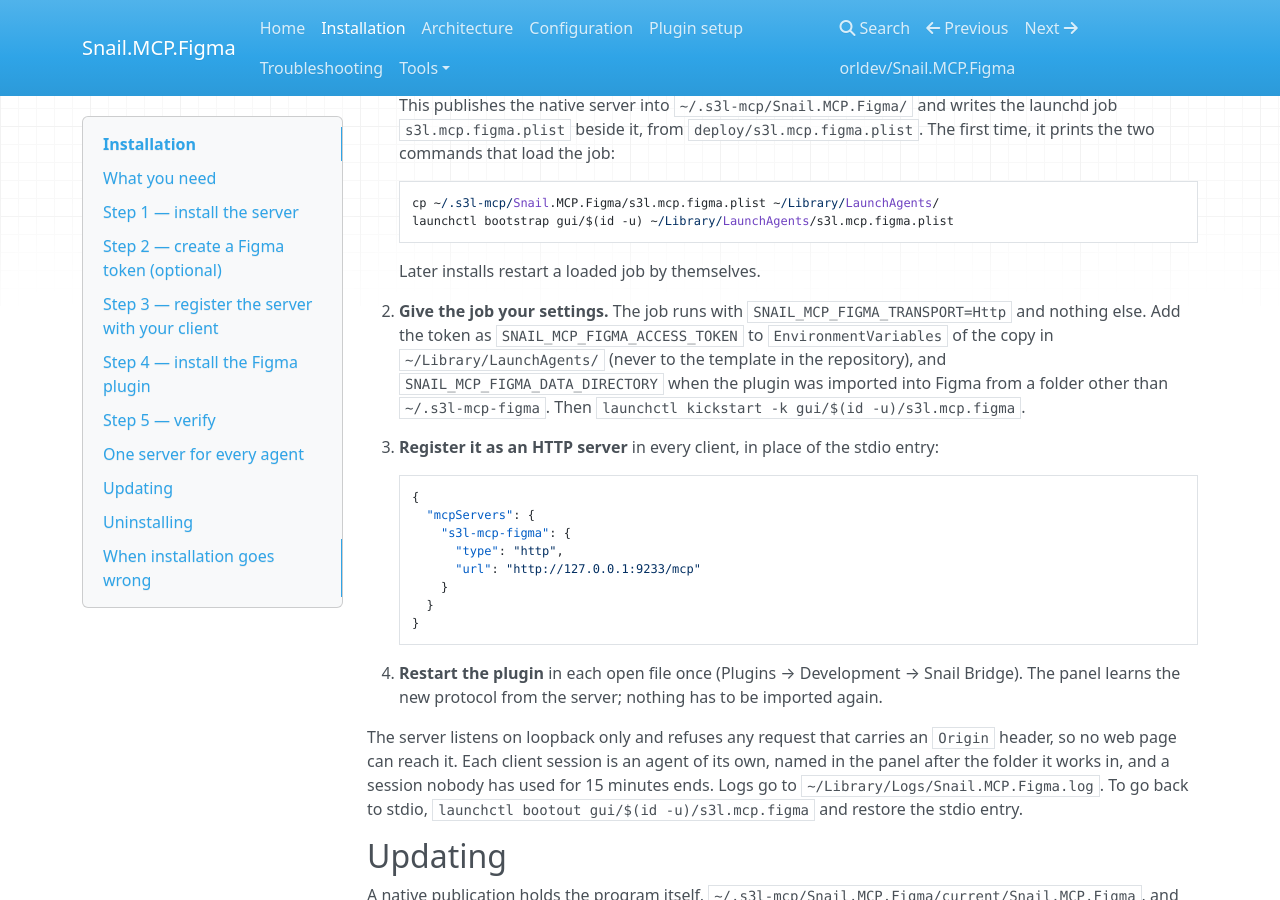
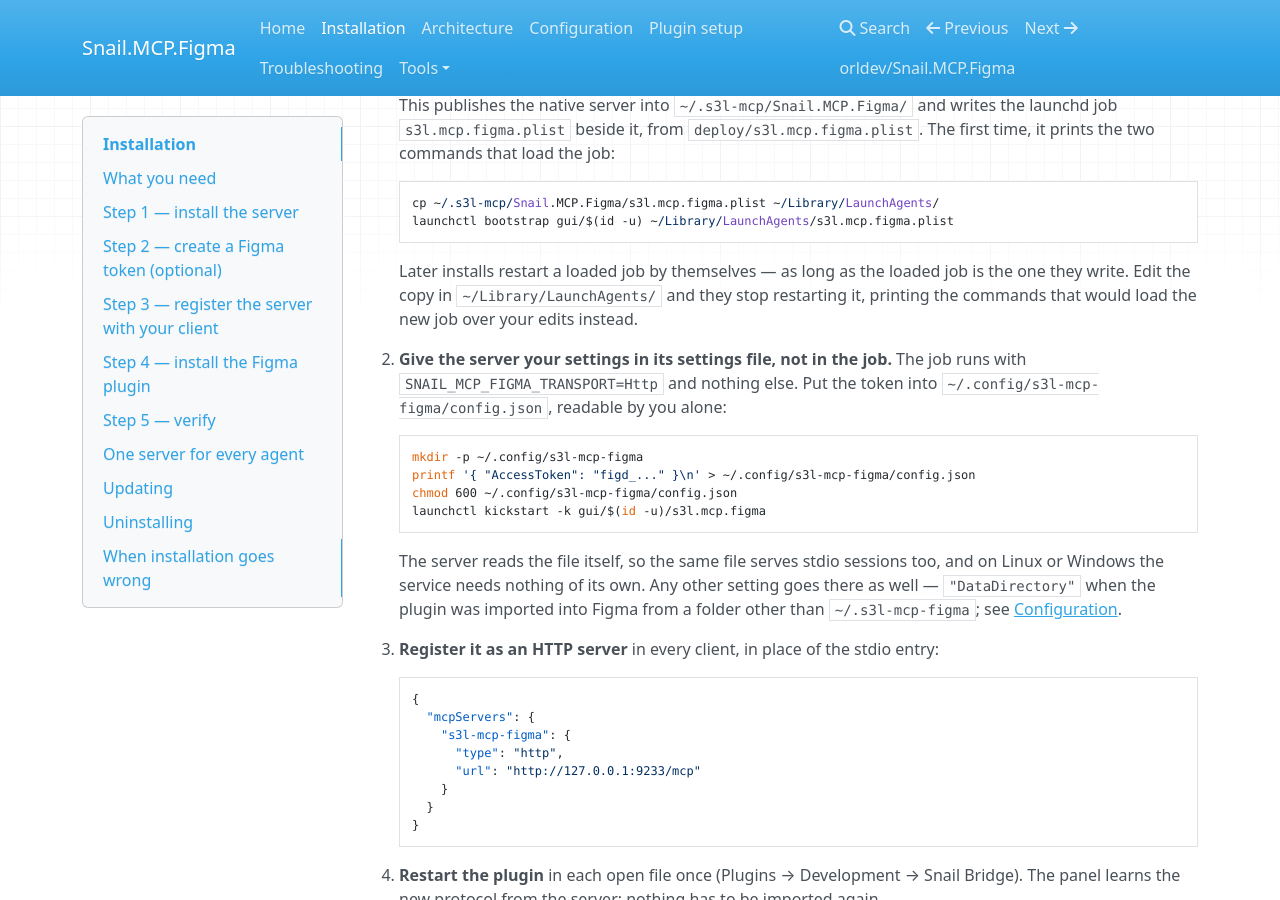
Before and after one commit to orldev/Snail.MCP.Figma, an MkDocs documentation site: the page built from docs/content/installation.md, in a window 1280 px wide and 900 px high, scrolled down 5341 px. Built offline with MkDocs 1.6.1, drawn with Linux system fonts in a browser that asks for light colours; nearby versions of some CDN libraries.

Commit message:
docs: the token lives in the settings file, not the launchd job

````diff
--- a/docs/content/installation.md
+++ b/docs/content/installation.md
@@ -230,12 +230,24 @@
     launchctl bootstrap gui/$(id -u) ~/Library/LaunchAgents/s3l.mcp.figma.plist
     ```
 
-    Later installs restart a loaded job by themselves.
+    Later installs restart a loaded job by themselves — as long as the loaded job is the one they write. Edit the
+    copy in `~/Library/LaunchAgents/` and they stop restarting it, printing the commands that would load the new
+    job over your edits instead.
 
-2. **Give the job your settings.** The job runs with `SNAIL_MCP_FIGMA_TRANSPORT=Http` and nothing else. Add the
-   token as `SNAIL_MCP_FIGMA_ACCESS_TOKEN` to `EnvironmentVariables` of the copy in `~/Library/LaunchAgents/` (never
-   to the template in the repository), and `SNAIL_MCP_FIGMA_DATA_DIRECTORY` when the plugin was imported into Figma
-   from a folder other than `~/.s3l-mcp-figma`. Then `launchctl kickstart -k gui/$(id -u)/s3l.mcp.figma`.
+2. **Give the server your settings in its settings file, not in the job.** The job runs with
+   `SNAIL_MCP_FIGMA_TRANSPORT=Http` and nothing else. Put the token into `~/.config/s3l-mcp-figma/config.json`,
+   readable by you alone:
+
+    ```bash
+    mkdir -p ~/.config/s3l-mcp-figma
+    printf '{ "AccessToken": "figd_..." }\n' > ~/.config/s3l-mcp-figma/config.json
+    chmod 600 ~/.config/s3l-mcp-figma/config.json
+    launchctl kickstart -k gui/$(id -u)/s3l.mcp.figma
+    ```
+
+    The server reads the file itself, so the same file serves stdio sessions too, and on Linux or Windows the service
+    needs nothing of its own. Any other setting goes there as well — `"DataDirectory"` when the plugin was imported
+    into Figma from a folder other than `~/.s3l-mcp-figma`; see [Configuration](configuration.md#settings-file).
 
 3. **Register it as an HTTP server** in every client, in place of the stdio entry:
 
````
Also changed, not shown: docs/content/configuration.md (+3 -0 lines), 2 other files.
